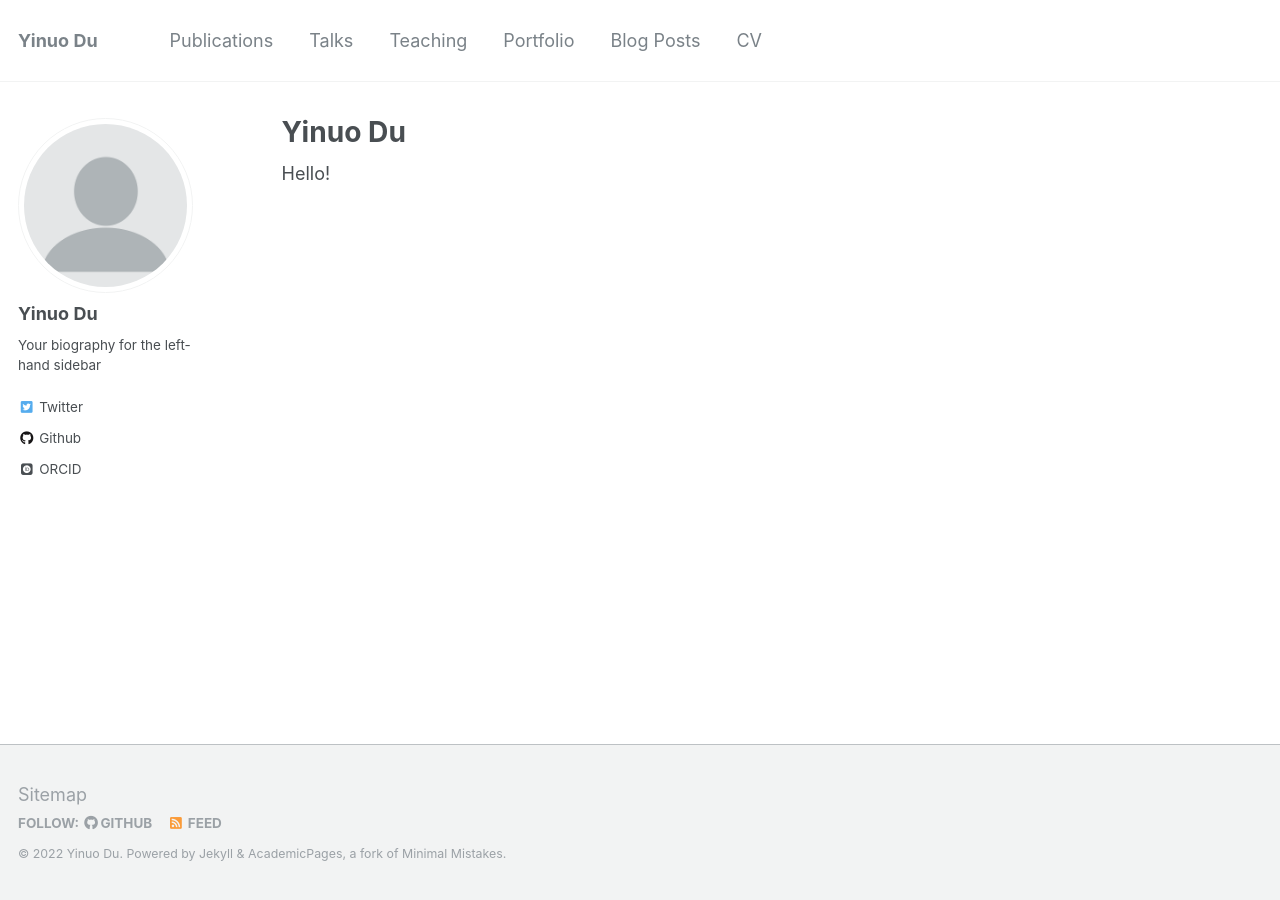
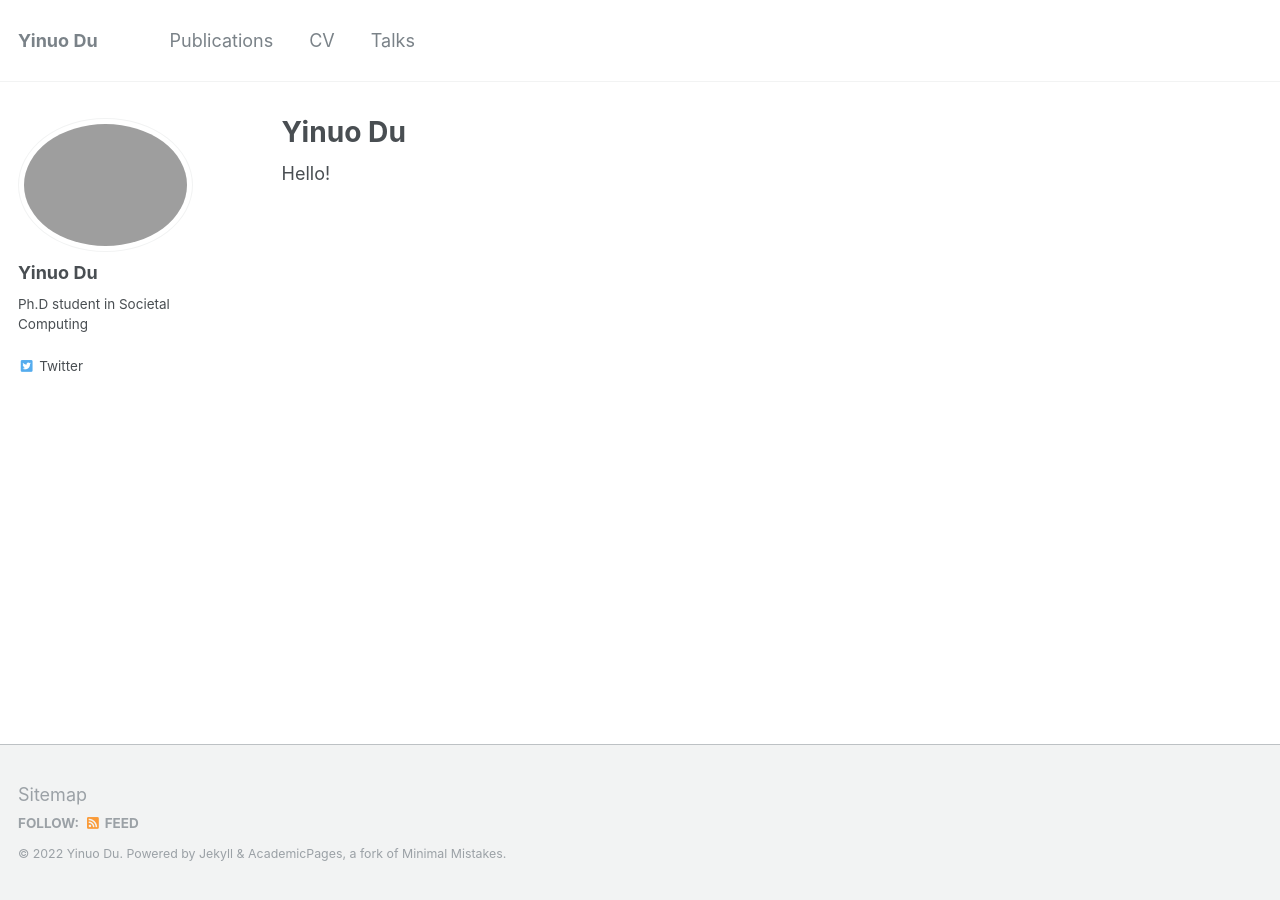
Before and after one commit to aduyinuo/aduyinuo.github.io, a Jekyll site: the page built from _pages/about.md, in a window 1280 px wide. Built offline with Jekyll 4.4.1, drawn with Linux system fonts in a browser that asks for light colours; some web fonts are replaced.

Commit message:
remove guid

```diff
--- a/_config.yml
+++ b/_config.yml
@@ -81,8 +81,8 @@ analytics:
 # Site Author
 author:
   name             : "Yinuo Du"
-  avatar           : "profile.png"
-  bio              : "Your biography for the left-hand sidebar"
+  avatar           : "YinuoDu.png"
+  bio              : "Ph.D student in Societal Computing"
 #  location         : "Location"
   employer         :
 #  pubmed           : "https://www.ncbi.nlm.nih.gov/pubmed/?term=john+snow"
@@ -96,14 +96,14 @@ author:
   flickr           :
   facebook         :
   foursquare       :
-  github           : "academicpages"
+  # github           : "academicpages"
   google_plus      :
   keybase          :
   instagram        :
   impactstory      : #"https://profiles.impactstory.org/u/xxxx-xxxx-xxxx-xxxx"
   lastfm           :
   linkedin         :
-  orcid            : "http://orcid.org/yourorcidurl"
+  # orcid            : "http://orcid.org/yourorcidurl"
   pinterest        :
   soundcloud       :
   stackoverflow    : # http://stackoverflow.com/users/123456/username
```
Also changed, not shown: _data/navigation.yml (+10 -8 lines), images/YinuoDu.jpeg (added).
